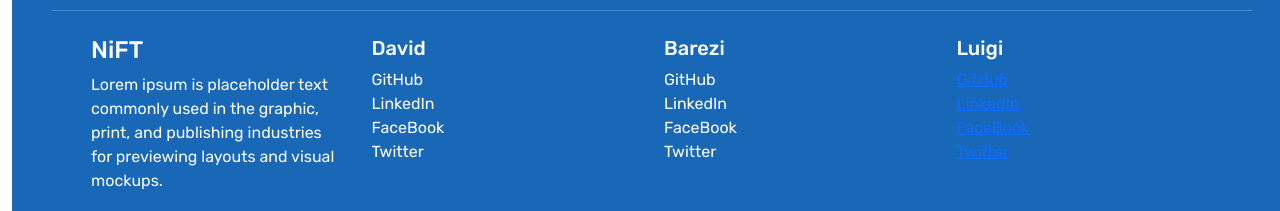
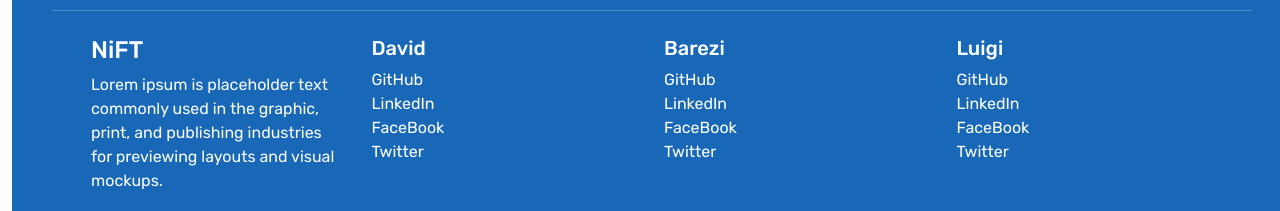
Before and after one commit to davidhlee94/project3-frontend, a React (Create React App) app: page / in a window 1280 px wide. Shown: the part 691-902 px from the top of the page. Built offline with nearby package versions, Linux system fonts and the light colour scheme; no server answers.

Commit message:
Updating Footer Links

```diff
--- a/src/components/footer/Footer.js
+++ b/src/components/footer/Footer.js
@@ -100,19 +100,19 @@
         </Col>
         <Col>
           <h5>Luigi</h5>
-          <a href="/" className="footerLink">
+          <a href="/" className="footer-link">
             GitHub
           </a>
           <br />
-          <a href="/" className="footerLink">
+          <a href="/" className="footer-link">
             LinkedIn
           </a>
           <br />
-          <a href="/" className="footerLink">
+          <a href="/" className="footer-link">
             FaceBook
           </a>
           <br />
-          <a href="/" className="footerLink">
+          <a href="/" className="footer-link">
             Twitter
           </a>
         </Col>
```
